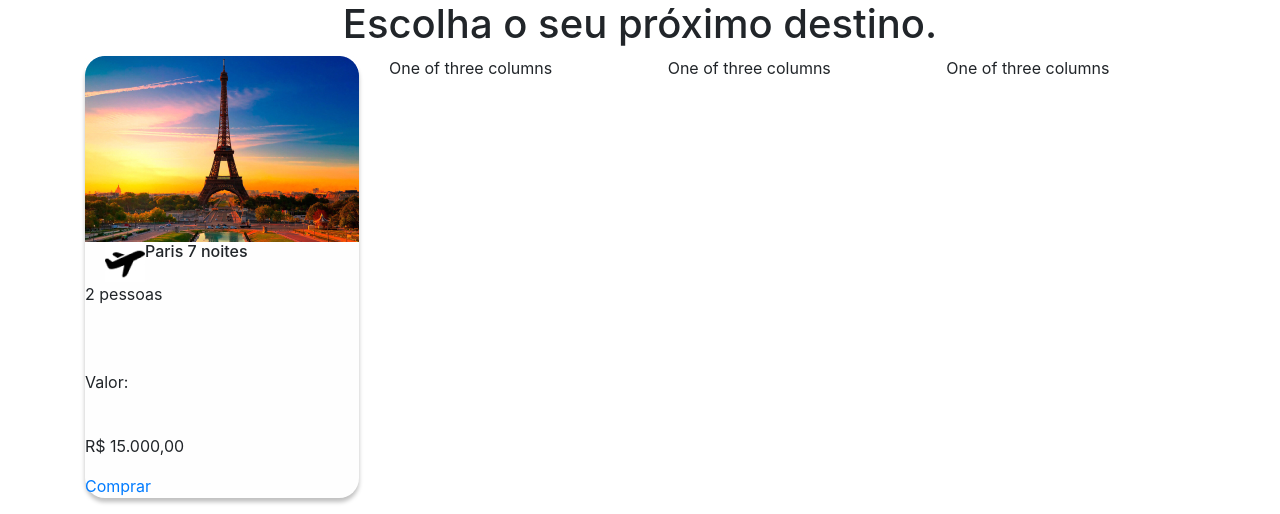
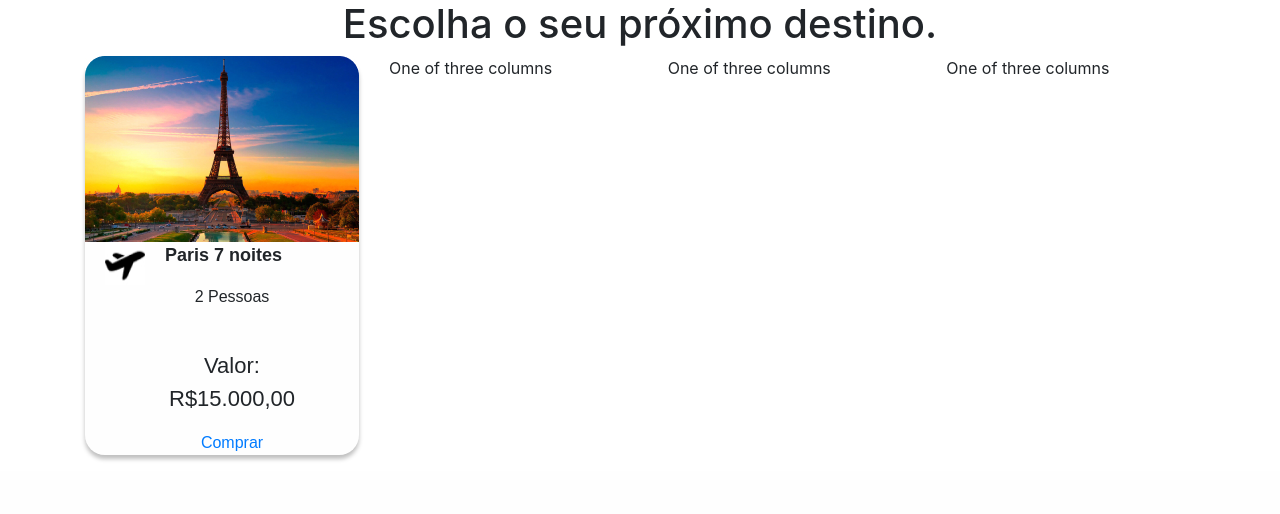
Before and after one commit to BrunoNascimentoBarbosa/ViagensPacotesWeb, a PHP site: page / in a window 1280 px wide. Shown: the part 487-1001 px from the top of the page. After the commit the page ends 948 px from the top, so only its background shows below. Run offline with PHP 8.4, Linux system fonts and the light colour scheme.

Commit message:
Finalização pacote Paris

```diff
--- a/index.html
+++ b/index.html
@@ -57,16 +57,27 @@ Curso Análise e Desenvolvimento de Sistemas -->
 
                          <div class="row titulo-pacote">
                          <img src="img/icons8-avião-50 1.jpg" style="width: 40px;">
-                         <h6>Paris 7 noites</h6>
+                        <style>
+                           #paris p {
+                            font-size: 18px;
+                          }
+                           #valor p {
+                            font-size: 22px;
+                          }
+                        </style>
+                        <body>
+                          <div id="paris">
+                            <p class="titulo-pacote"><b>Paris 7 noites</b></p>
+                          </div>
+                        </body>
                          </div>
-                         <p>2 pessoas</p>
-                         <br>
-                         <br>
-                         <p>Valor:</p>
-                         <br>
-                         <p>R$ 15.000,00</p>
-
-                         <p><a href="#"> Comprar</a></p>
+                          <div>
+                          <p class="titulo-pacote">2 Pessoas</p>
+                          <br>
+                          <div id="valor"><p class="titulo-pacote">Valor:<br><R1>R$15.000,00</R1></p>
+                          </div>
+                          <p class="titulo-pacote"><a href="#"> Comprar</a></p>
+                          </div>
 
                     </div>
                   </div>
--- a/style/style.css
+++ b/style/style.css
@@ -15,4 +15,7 @@
 
 .titulo-pacote {
     margin-left: 20px;
+    text-align: center;
+    font-family: Arial, Helvetica, sans-serif;
+
 }
```
Also changed, not shown: img/icons8-avião-50 1.jpg (added).
